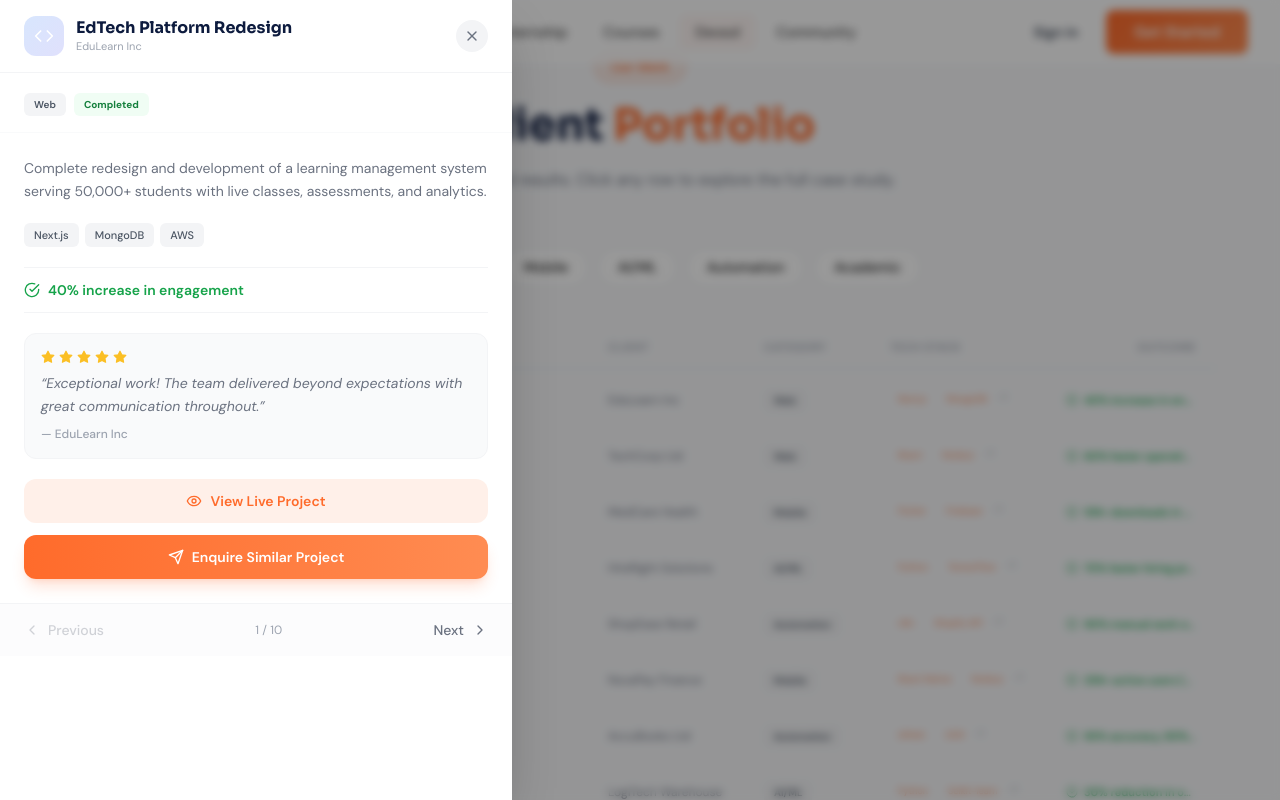
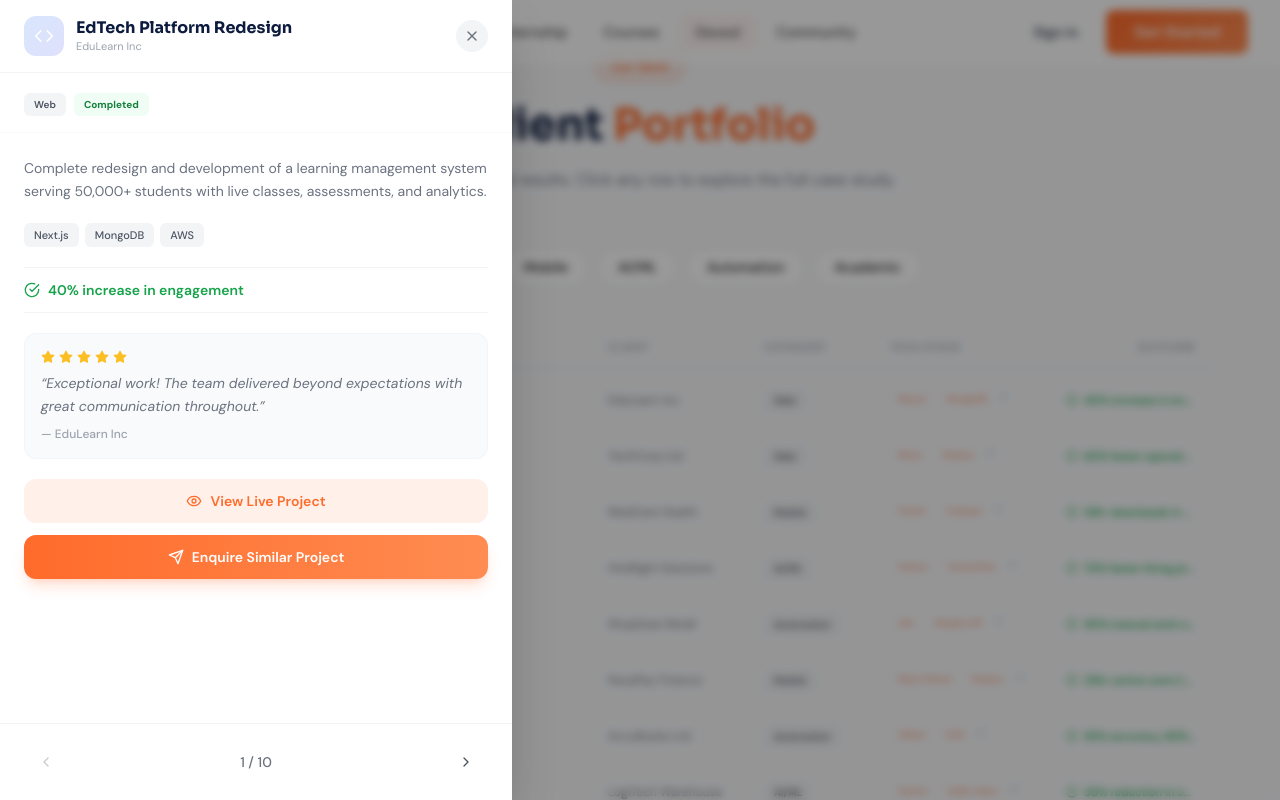
Before and after one commit to Kowshikkamboru/innovyasaWEB, a Next.js app: page /devsol in a window 1280 px wide. Both pictures are taken after a click on the button 640 px from the left and 2367 px from the top of the page. Shown: the part 1967-2767 px from the top of the page. Built offline with nearby package versions, Linux system fonts and the light colour scheme.

Commit message:
style: enhance section-dots visibility and spacing in globals.css

```diff
--- a/app/devsol/page.tsx
+++ b/app/devsol/page.tsx
@@ -282,8 +282,9 @@ export default function DevsolPage() {
 
       {/* ═══ PORTFOLIO — Table / List View ═══════════════════════════════ */}
       <section id="portfolio" className="py-28 px-4 bg-[#f8f9fb] relative overflow-hidden">
-        <div className="absolute inset-0 section-dots opacity-[0.13]" />
-        <div className="max-w-6xl mx-auto relative">
+        <div className="absolute inset-0 section-dots z-0" />
+        <div className="absolute inset-0 section-primary-grid opacity-10 pointer-events-none z-0" />
+        <div className="max-w-6xl mx-auto relative z-10">
           <FadeIn className="text-center mb-14">
             <span className="hero-tag inline-flex mb-4">Our Work</span>
             <h2 className="section-title mb-4">Client <span className="text-primary">Portfolio</span></h2>
@@ -382,7 +383,7 @@ export default function DevsolPage() {
           return (
             <motion.div key="portfolio-modal" initial={{ opacity: 0 }} animate={{ opacity: 1 }} exit={{ opacity: 0 }} className="fixed inset-0 z-50 flex justify-start" onClick={() => setSelectedProjectIdx(null)}>
               <div className="absolute inset-0 bg-black/40 backdrop-blur-sm" />
-              <motion.div initial={{ x: "-100%" }} animate={{ x: 0 }} exit={{ x: "-100%" }} transition={{ type: "spring", stiffness: 300, damping: 30 }} onClick={e => e.stopPropagation()} className="relative bg-white w-full max-w-lg h-full overflow-y-auto shadow-2xl">
+              <motion.div initial={{ x: "-100%" }} animate={{ x: 0 }} exit={{ x: "-100%" }} transition={{ type: "spring", stiffness: 300, damping: 30 }} onClick={e => e.stopPropagation()} className="relative bg-white w-full max-w-lg h-full shadow-2xl flex flex-col">
                 {/* Header bar */}
                 <div className="sticky top-0 z-10 bg-white border-b border-gray-100 px-6 py-4 flex items-center justify-between">
                   <div className="flex items-center gap-3">
@@ -409,7 +410,7 @@ export default function DevsolPage() {
                 </div>
 
                 {/* Body */}
-                <div className="px-6 py-6">
+                <div className="px-6 py-6 overflow-y-auto flex-1">
                   <p className="text-gray-500 text-sm leading-relaxed mb-5">{p.desc}</p>
 
                   <div className="flex flex-wrap gap-1.5 mb-5">
@@ -444,21 +445,24 @@ export default function DevsolPage() {
                   </div>
                 </div>
 
-                {/* Navigation */}
-                <div className="flex items-center justify-between px-6 py-4 border-t border-gray-100 bg-gray-50/50 sticky bottom-0">
-                  <button onClick={() => setSelectedProjectIdx(prev => prev !== null && prev > 0 ? prev - 1 : prev)} disabled={selectedProjectIdx === 0} className="flex items-center gap-2 text-sm font-medium text-gray-500 hover:text-primary disabled:opacity-30 disabled:cursor-not-allowed transition-colors">
-                    <ChevronLeft className="w-4 h-4" /> Previous
+                {/* Footer — horizontal pager fixed to the bottom of the sidebar panel */}
+                <div className="px-6 py-4 border-t border-gray-100 bg-white flex items-center justify-between">
+                  <button aria-label="Previous project" onClick={() => setSelectedProjectIdx(prev => prev !== null && prev > 0 ? prev - 1 : prev)} disabled={selectedProjectIdx === 0} className="w-11 h-11 rounded-md flex items-center justify-center text-gray-600 transition-colors disabled:opacity-30 disabled:cursor-not-allowed">
+                    <ChevronLeft className="w-4 h-4" />
                   </button>
-                  <span className="text-xs text-gray-400">{selectedProjectIdx + 1} / {filteredProjects.length}</span>
-                  <button onClick={() => setSelectedProjectIdx(prev => prev !== null && prev < filteredProjects.length - 1 ? prev + 1 : prev)} disabled={selectedProjectIdx === filteredProjects.length - 1} className="flex items-center gap-2 text-sm font-medium text-gray-500 hover:text-primary disabled:opacity-30 disabled:cursor-not-allowed transition-colors">
-                    Next <ChevronRight className="w-4 h-4" />
+                  <div className="text-sm text-gray-500 font-medium">{selectedProjectIdx + 1} / {filteredProjects.length}</div>
+                  <button aria-label="Next project" onClick={() => setSelectedProjectIdx(prev => prev !== null && prev < filteredProjects.length - 1 ? prev + 1 : prev)} disabled={selectedProjectIdx === filteredProjects.length - 1} className="w-11 h-11 rounded-md flex items-center justify-center text-gray-600 transition-colors disabled:opacity-30 disabled:cursor-not-allowed">
+                    <ChevronRight className="w-4 h-4" />
                   </button>
                 </div>
+
               </motion.div>
             </motion.div>
           );
         })()}
       </AnimatePresence>
+
+
 
       {/* ═══ PRODUCTS — Dark Showcase ════════════════════════════════════ */}
       <section id="products" className="py-28 px-4 bg-gradient-to-br from-navy via-[#0F2149] to-[#152952] relative overflow-hidden">
@@ -528,7 +532,7 @@ export default function DevsolPage() {
           return (
             <motion.div key="product-modal" initial={{ opacity: 0 }} animate={{ opacity: 1 }} exit={{ opacity: 0 }} className="fixed inset-0 z-50 flex items-center justify-center p-4 md:p-8" onClick={() => setSelectedProductIdx(null)}>
               <div className="absolute inset-0 bg-black/60 backdrop-blur-sm" />
-              <motion.div initial={{ opacity: 0, scale: 0.92, y: 30 }} animate={{ opacity: 1, scale: 1, y: 0 }} exit={{ opacity: 0, scale: 0.92, y: 30 }} transition={{ type: "spring", stiffness: 300, damping: 30 }} onClick={e => e.stopPropagation()} className="relative bg-navy rounded-2xl shadow-2xl max-w-2xl w-full max-h-[85vh] overflow-y-auto">
+              <motion.div initial={{ opacity: 0, scale: 0.92, y: 30 }} animate={{ opacity: 1, scale: 1, y: 0 }} exit={{ opacity: 0, scale: 0.92, y: 30 }} transition={{ type: "spring", stiffness: 300, damping: 30 }} onClick={e => e.stopPropagation()} className="relative bg-navy rounded-2xl shadow-2xl max-w-2xl w-full max-h-[85vh] flex flex-col overflow-hidden">
                 {/* Gradient Header */}
                 <div className={`bg-gradient-to-r ${p.color} p-7 rounded-t-2xl relative`}>
                   <button onClick={() => setSelectedProductIdx(null)} className="absolute top-4 right-4 w-8 h-8 bg-white/20 backdrop-blur rounded-full flex items-center justify-center text-white/80 hover:text-white hover:bg-white/30 transition-colors">
@@ -549,7 +553,7 @@ export default function DevsolPage() {
                 </div>
 
                 {/* Content */}
-                <div className="p-7">
+                <div className="p-7 overflow-y-auto flex-1">
                   <p className="text-gray-300 text-sm leading-relaxed mb-6">{p.desc}</p>
 
                   <div className="grid grid-cols-2 gap-2 mb-6">
@@ -583,21 +587,24 @@ export default function DevsolPage() {
                   </div>
                 </div>
 
-                {/* Navigation Arrows */}
-                <div className="flex items-center justify-between px-7 py-4 border-t border-white/10 bg-white/[0.02] rounded-b-2xl">
-                  <button onClick={() => setSelectedProductIdx(prev => prev !== null && prev > 0 ? prev - 1 : prev)} disabled={selectedProductIdx === 0} className="flex items-center gap-2 text-sm font-medium text-gray-300 hover:text-primary disabled:opacity-30 disabled:cursor-not-allowed transition-colors">
-                    <ChevronLeft className="w-4 h-4" /> Previous
+                {/* Footer — horizontal pager on product modal bottom */}
+                <div className="px-6 py-4 border-t border-white/10 bg-navy/95 flex items-center justify-between rounded-b-2xl">
+                  <button aria-label="Previous product" onClick={() => setSelectedProductIdx(prev => prev !== null && prev > 0 ? prev - 1 : prev)} disabled={selectedProductIdx === 0} className="w-11 h-11 rounded-md flex items-center justify-center text-white/80 transition-colors disabled:opacity-30 disabled:cursor-not-allowed">
+                    <ChevronLeft className="w-4 h-4" />
                   </button>
-                  <span className="text-xs text-gray-300">{selectedProductIdx + 1} / {products.length}</span>
-                  <button onClick={() => setSelectedProductIdx(prev => prev !== null && prev < products.length - 1 ? prev + 1 : prev)} disabled={selectedProductIdx === products.length - 1} className="flex items-center gap-2 text-sm font-medium text-gray-300 hover:text-primary disabled:opacity-30 disabled:cursor-not-allowed transition-colors">
-                    Next <ChevronRight className="w-4 h-4" />
+                  <div className="text-sm text-white/80 font-medium">{selectedProductIdx + 1} / {products.length}</div>
+                  <button aria-label="Next product" onClick={() => setSelectedProductIdx(prev => prev !== null && prev < products.length - 1 ? prev + 1 : prev)} disabled={selectedProductIdx === products.length - 1} className="w-11 h-11 rounded-md flex items-center justify-center text-white/80 transition-colors disabled:opacity-30 disabled:cursor-not-allowed">
+                    <ChevronRight className="w-4 h-4" />
                   </button>
                 </div>
+
               </motion.div>
             </motion.div>
           );
         })()}
       </AnimatePresence>
+
+
 
       {/* ═══ COST ESTIMATOR ════════════════════════════════════════════════ */}
       <section id="estimator" className="py-28 px-4 bg-gradient-to-br from-gray-50 to-orange-50/30 relative overflow-hidden">
--- a/app/globals.css
+++ b/app/globals.css
@@ -102,8 +102,11 @@ h1, h2, h3, h4, h5 {
 
 /* Section patterns */
 .section-dots {
-  background-image: radial-gradient(circle, #FF6B2B22 1px, transparent 1px);
-  background-size: 24px 24px;
+  /* Increased alpha so dots are visible against off-white background */
+  background-image: radial-gradient(circle, rgba(255,107,43,0.18) 1px, transparent 1px);
+  /* spacing similar to the reference design */
+  background-size: 40px 40px;
+  background-position: 8px 8px;
 }
 
 .section-grid {
```
